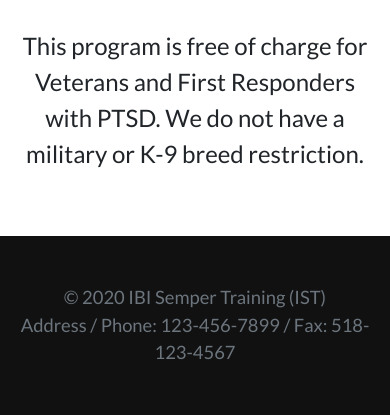
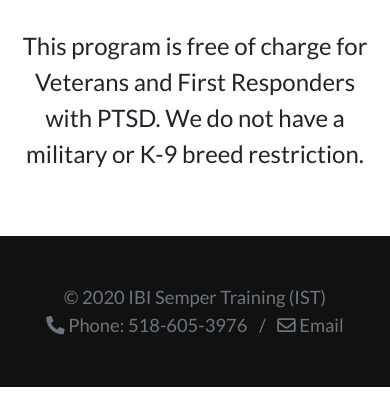
Before and after one commit to chrisdav6/ibiSemperTraining, a PHP site: page / in a window 390 px wide. Shown: the part 2394-2809 px from the top of the page. After the commit the page ends 2781 px from the top, so only its background shows below. Run offline with PHP 8.4, Linux system fonts and the light colour scheme; some libraries are stand-ins or nearby versions.

Commit message:
Updated footer with phone number and email address

```diff
--- a/includes/footer.php
+++ b/includes/footer.php
@@ -5,8 +5,10 @@
         <p class="address mb-0 text-secondary">&copy; <?php echo date("Y"); ?> IBI Semper Training (IST)</p>
       </div>
       <div class="col text-center text-lg-right">
-        <p class="address mb-0 text-secondary">Address / <a href="tel:518-880-6860" class="text-secondary">Phone:
-            123-456-7899</a> / Fax: 518-123-4567</p>
+        <p class="address mb-0 text-secondary"><a href="tel:518-605-3976" class="text-secondary mr-2"><i
+              class="fas fa-phone-alt"></i> Phone: 518-605-3976</a> / <a
+            href="mailto:ibisempertraining@gmail.com?subject=Ibi Semper Website Inquiry" class="text-secondary ml-2"><i
+              class="far fa-envelope"></i> Email</a></p>
       </div>
     </div>
 
```
